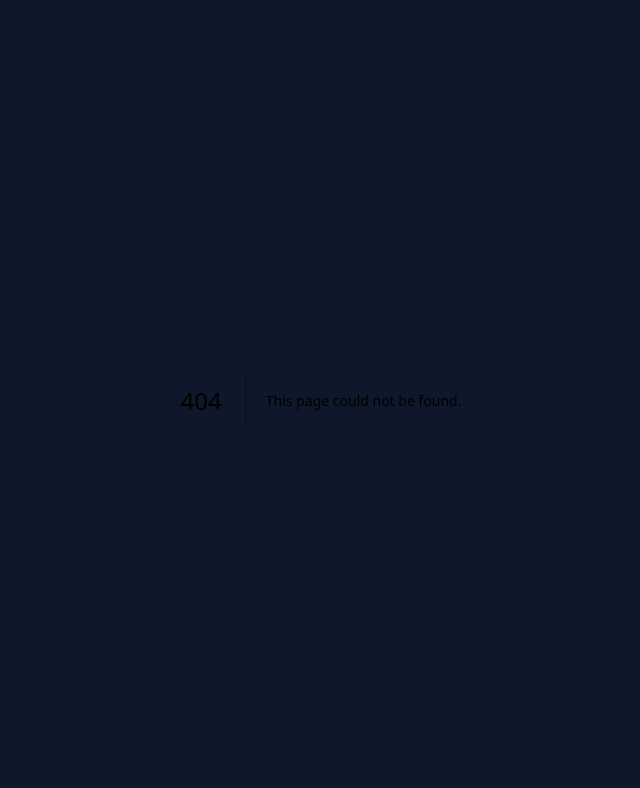
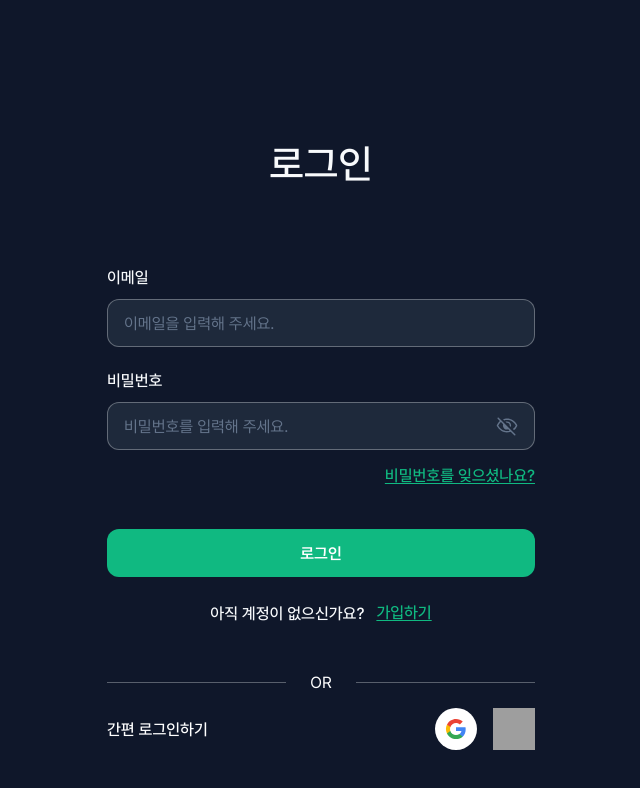
Before and after one commit to Team-HoiVin/Toit, a Next.js app: page /login in a window 1280 px wide. Before the commit this address had no page. Shown: the top 788 px of the page, without its empty margins (319-959 px from the left). Built offline with nearby package versions, Linux system fonts and the light colour scheme; grey boxes are pictures that could not be loaded.

Commit message:
feat: 로그인 페이지 퍼블리싱

```diff
--- /dev/null
+++ b/src/app/(auth)/login/_components/LoginForm.tsx
@@ -0,0 +1,90 @@
+'use client';
+
+import { useId } from 'react';
+import type { SubmitHandler } from 'react-hook-form';
+import { useForm } from 'react-hook-form';
+
+import Link from 'next/link';
+
+import Button from '@/components/button/Button';
+import FormControl from '@/components/form/FormControl';
+import FormLabel from '@/components/form/FormLabel';
+import Input from '@/components/input/Input';
+
+import type { ILogin } from '../_types/login.interface';
+
+const LoginForm = () => {
+  const {
+    register,
+    handleSubmit,
+    formState: { errors },
+  } = useForm<ILogin>({ mode: 'onChange' });
+
+  const emailId = useId();
+  const passwordId = useId();
+
+  const onSubmit: SubmitHandler<ILogin> = () => {
+    /**
+     * @TODO login 로직 작성
+     */
+  };
+
+  return (
+    <div>
+      <form onSubmit={handleSubmit(onSubmit)}>
+        <div className='grid gap-[2.4rem]'>
+          {/* email field */}
+          <FormControl>
+            <FormLabel htmlFor={emailId}>이메일</FormLabel>
+            <Input
+              id={emailId}
+              type='email'
+              placeholder='이메일을 입력해 주세요.'
+              error={Boolean(errors.email)}
+              helperText={errors.email?.message}
+              {...register('email', {
+                required: '이메일은 필수 입력입니다.',
+                pattern: {
+                  value: /\S+@\S+\.\S+/,
+                  message: '이메일 형식으로 작성해 주세요.',
+                },
+              })}
+            />
+          </FormControl>
+          {/* password field */}
+          <FormControl>
+            <FormLabel htmlFor={passwordId}>비밀번호</FormLabel>
+            <Input
+              id={passwordId}
+              password
+              placeholder='비밀번호를 입력해 주세요.'
+              error={Boolean(errors.password)}
+              helperText={errors.password?.message}
+              {...register('password', {
+                required: '비밀번호는 필수 입력입니다.',
+              })}
+            />
+          </FormControl>
+        </div>
+        <p className='mt-[1.2rem] text-right'>
+          <Link href={'#none'} className='green-underline leading-[1.7]'>
+            비밀번호를 잊으셨나요?
+          </Link>
+        </p>
+        <Button type='submit' className='mt-16 w-full'>
+          로그인
+        </Button>
+      </form>
+      <div className='my-[2.4rem] flex flex-wrap items-center justify-center gap-[1.2rem] sm:mb-[4.8rem]'>
+        <p className='text-md font-medium leading-[1.2] text-text-primary sm:text-base sm:leading-[1.2]'>
+          아직 계정이 없으신가요?
+        </p>
+        <Link href={'/signup'} className='green-underline leading-normal'>
+          가입하기
+        </Link>
+      </div>
+    </div>
+  );
+};
+
+export default LoginForm;
--- /dev/null
+++ b/src/app/(auth)/login/_types/login.interface.ts
@@ -0,0 +1,4 @@
+export interface ILogin {
+  email: string;
+  password: string;
+}
--- /dev/null
+++ b/src/app/(auth)/login/page.tsx
@@ -0,0 +1,16 @@
+import TitleContentLayout from '@/components/common/TitleContentLayout';
+
+import SocialLogin from '../_components/SocialLogin';
+
+import LoginForm from './_components/LoginForm';
+
+const page = () => {
+  return (
+    <TitleContentLayout title='로그인'>
+      <LoginForm />
+      <SocialLogin title='간편 로그인하기' />
+    </TitleContentLayout>
+  );
+};
+
+export default page;
--- a/src/styles/global.css
+++ b/src/styles/global.css
@@ -84,4 +84,8 @@ html {
   .auth-divider::before {
     @apply inline-block h-[1px] w-full bg-border-primary content-[''];
   }
+
+  .green-underline {
+    @apply text-md font-medium text-emerald-500 underline decoration-solid decoration-from-font underline-offset-2 sm:text-base sm:leading-[1.5];
+  }
 }
```
